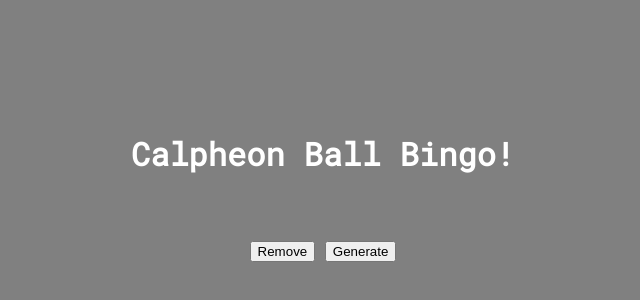
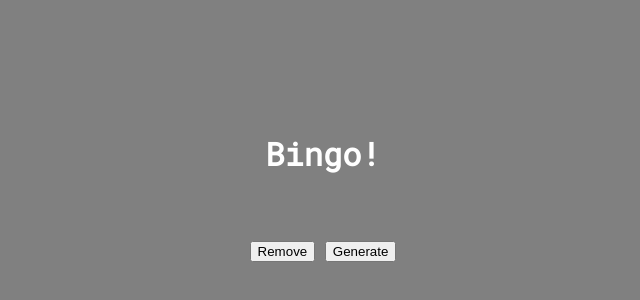
Before and after one commit to Lousio-n/bingo, a plain HTML site: page index.html in a window 1280 px wide. Shown: the part 214-514 px from the top of the page, without its empty margins (317-957 px from the left). Drawn offline with Linux system fonts and the light colour scheme.

Commit message:
small change

```diff
--- a/index.html
+++ b/index.html
@@ -8,11 +8,11 @@
     <link href="https://fonts.googleapis.com/css2?family=Roboto+Mono&display=swap" rel="stylesheet">
     <link rel="stylesheet" href="./styles.css">
     <script type="module" defer src="./script.js"></script>
-    <title>BDO Bingo</title>
+    <title>Bingo</title>
 </head>
 <body>
     <div class="container">
-        <h1>Calpheon Ball Bingo!</h1>
+        <h1>Bingo!</h1>
         <div class="buttons">
             <button class="remove">Remove</button>
             <button class="generate">Generate</button>
```
